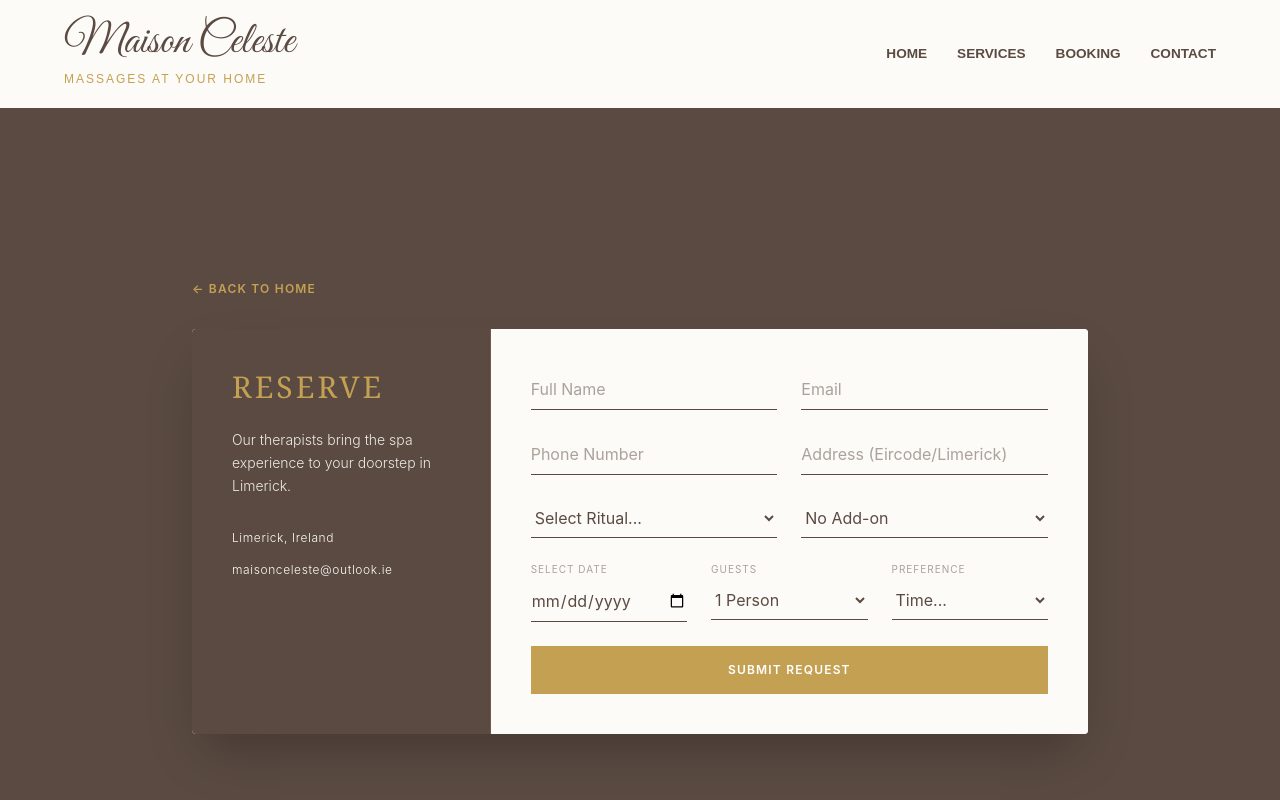
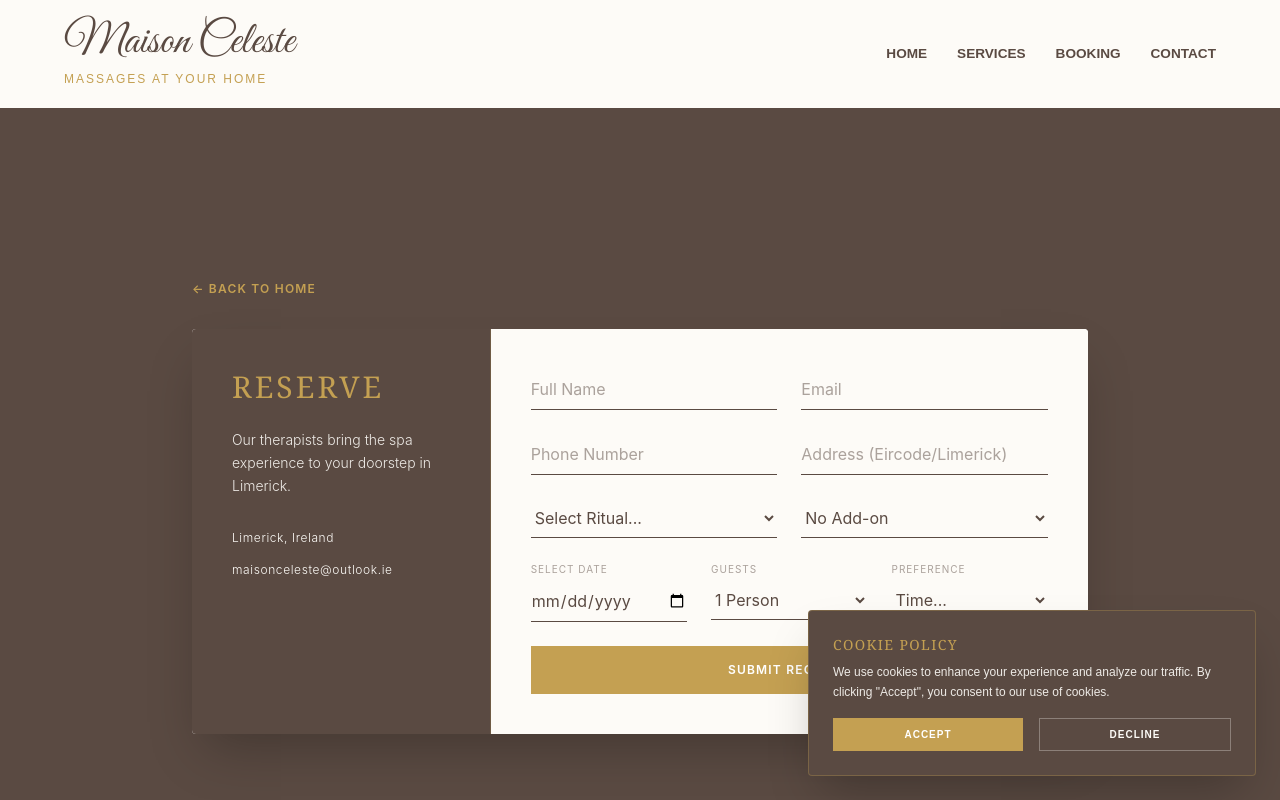
Before and after one commit to Prezzi25742/Celeste-Maison, a Next.js app: page /booking in a window 1280 px wide. Shown: the top 800 px of the page. Built offline with nearby package versions, Linux system fonts and the light colour scheme; no server answers; a web font is replaced by a local one.

Commit message:
Add files via upload

```diff
--- /dev/null
+++ b/app/components/CookieConsent.tsx
@@ -0,0 +1,47 @@
+"use client";
+
+import { useState, useEffect } from "react";
+
+export default function CookieConsent() {
+  const [isVisible, setIsVisible] = useState(false);
+
+  useEffect(() => {
+    // Check if user has already accepted cookies
+    const consent = localStorage.getItem("cookie-consent");
+    if (!consent) {
+      setIsVisible(true);
+    }
+  }, []);
+
+  const acceptCookies = () => {
+    localStorage.setItem("cookie-consent", "true");
+    setIsVisible(false);
+  };
+
+  if (!isVisible) return null;
+
+  return (
+    <div className="fixed bottom-6 left-6 right-6 md:left-auto md:max-w-md z-50 animate-in fade-in slide-in-from-bottom-4 duration-700">
+      <div className="bg-[#5A4A42] text-[#FDFBF7] p-6 shadow-2xl border border-[#C4A052]/30 rounded-sm">
+        <h3 className="font-serif text-[#C4A052] uppercase tracking-widest text-sm mb-2">Cookie Policy</h3>
+        <p className="text-xs font-light leading-relaxed mb-4 opacity-90">
+          We use cookies to enhance your experience and analyze our traffic. By clicking "Accept", you consent to our use of cookies.
+        </p>
+        <div className="flex gap-4">
+          <button
+            onClick={acceptCookies}
+            className="flex-1 bg-[#C4A052] text-white py-2 text-[10px] uppercase tracking-widest font-bold hover:bg-[#FDFBF7] hover:text-[#5A4A42] transition-all"
+          >
+            Accept
+          </button>
+          <button
+            onClick={() => setIsVisible(false)}
+            className="flex-1 border border-[#FDFBF7]/30 text-[#FDFBF7] py-2 text-[10px] uppercase tracking-widest font-bold hover:bg-white/10 transition-all"
+          >
+            Decline
+          </button>
+        </div>
+      </div>
+    </div>
+  );
+}
```
